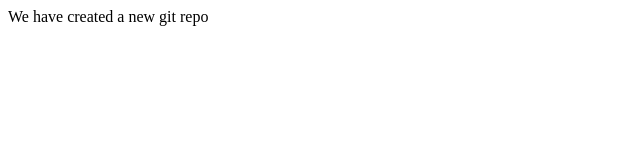
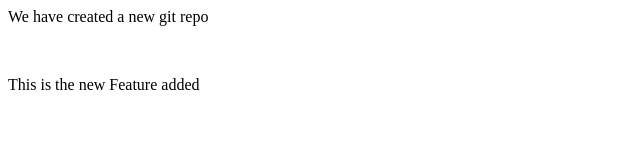
Before and after one commit to D-P-01/local_repo, a plain HTML site: page index.html in a window 1280 px wide. Shown: the whole page, without its empty margins (0-640 px from the left). Drawn offline with Linux system fonts and the light colour scheme.

Commit message:
Feature added

```diff
--- a/index.html
+++ b/index.html
@@ -1 +1,3 @@
 <p>We have created a new git repo</p>
+<br>
+<p>This is the new Feature added</p>
```
